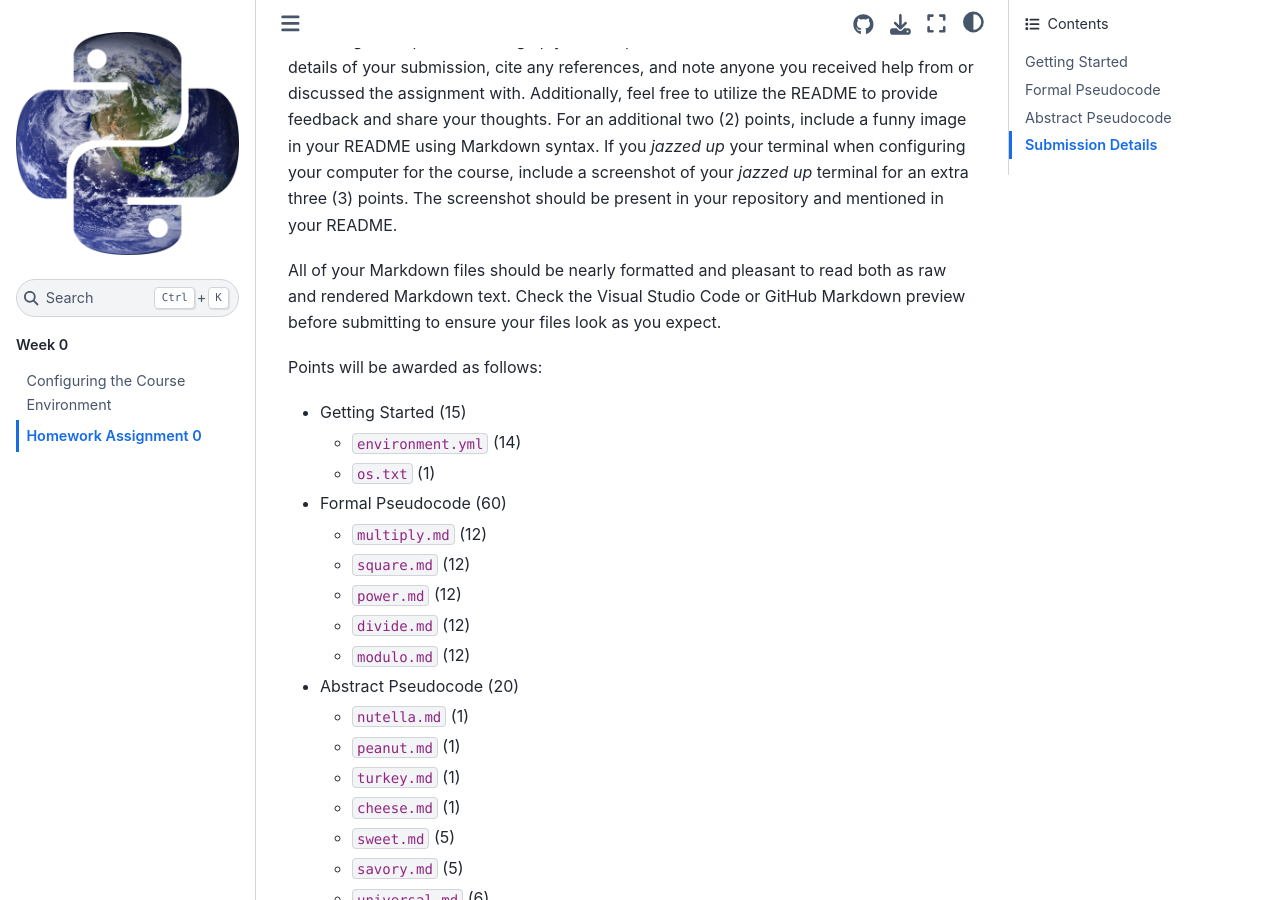
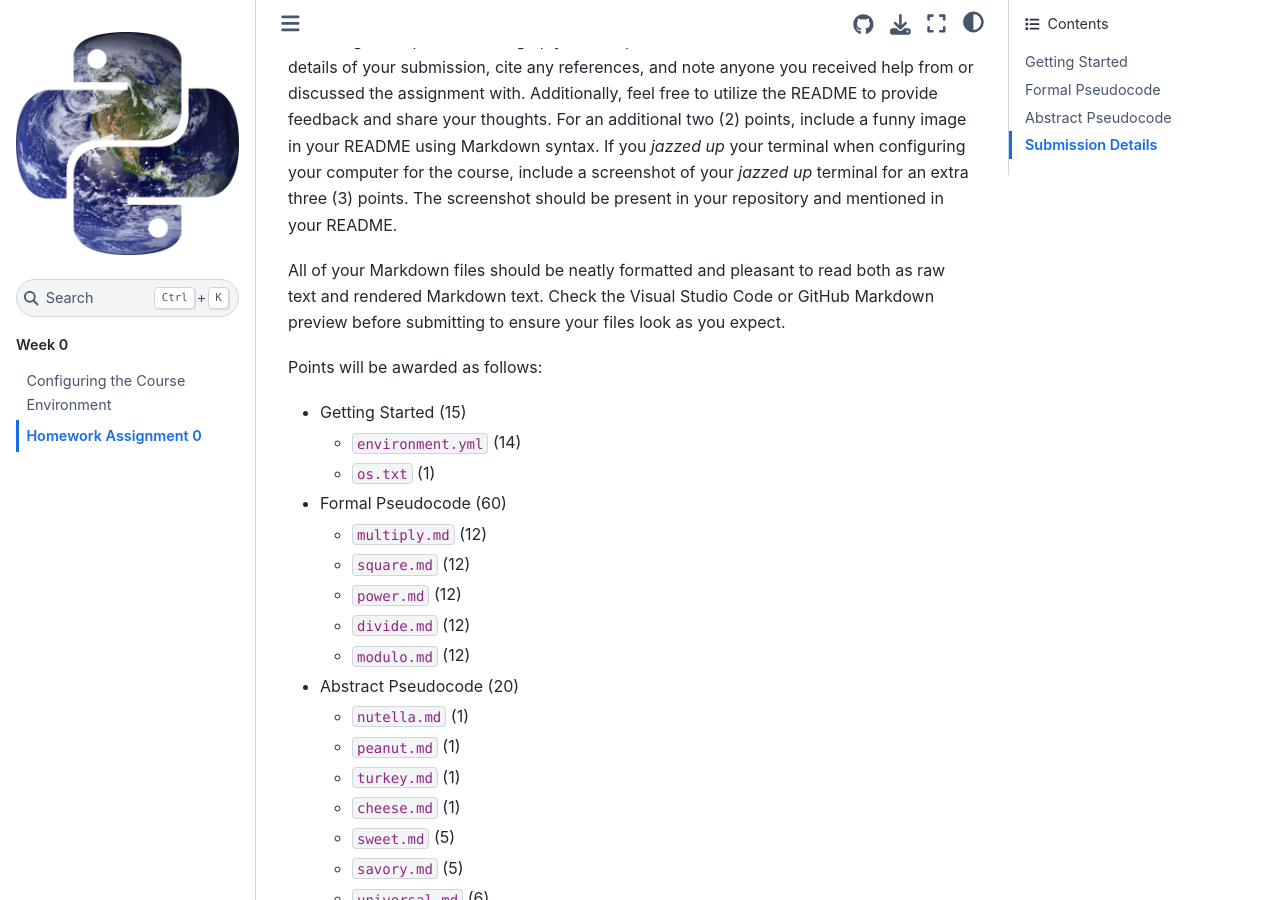
Before and after one commit to uep239/uep239.github.io, a Jupyter Book: the page built from source/assignments/hw00.md, in a window 1280 px wide and 900 px high, scrolled down 6698 px. Built offline with Jupyter Book 1.0.4 settings and Sphinx 7.4.7 and the Sphinx Book theme 1.1.4, drawn with Linux system fonts in a browser that asks for light colours.

Commit message:
fix typos

```diff
--- a/source/assignments/hw00.md
+++ b/source/assignments/hw00.md
@@ -171,7 +171,7 @@ Make sure to use `git push` to push any commits to the GitHub server before the
 
 Please include the approximate number of hours spent on this assignment in your README (including time spent on setting up your computer). Also use the README to outline the details of your submission, cite any references, and note anyone you received help from or discussed the assignment with. Additionally, feel free to utilize the README to provide feedback and share your thoughts. For an additional two (2) points, include a funny image in your README using Markdown syntax. If you *jazzed up* your terminal when configuring your computer for the course, include a screenshot of your *jazzed up* terminal for an extra three (3) points. The screenshot should be present in your repository and mentioned in your README.
 
-All of your Markdown files should be nearly formatted and pleasant to read both as raw and rendered Markdown text. Check the Visual Studio Code or GitHub Markdown preview before submitting to ensure your files look as you expect.
+All of your Markdown files should be neatly formatted and pleasant to read both as raw text and rendered Markdown text. Check the Visual Studio Code or GitHub Markdown preview before submitting to ensure your files look as you expect.
 
 Points will be awarded as follows:
 
```
